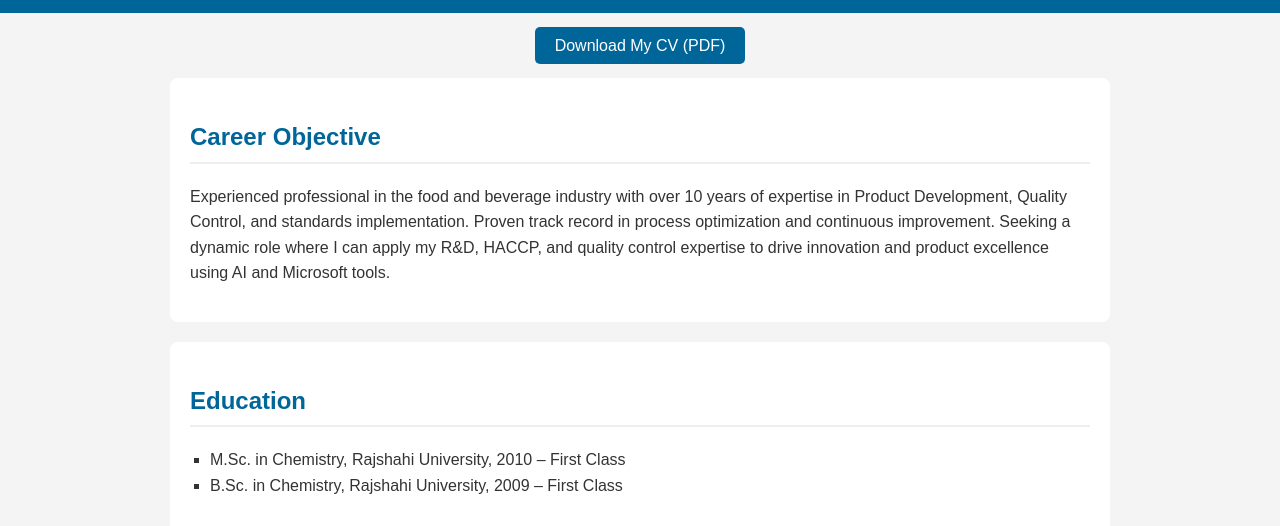
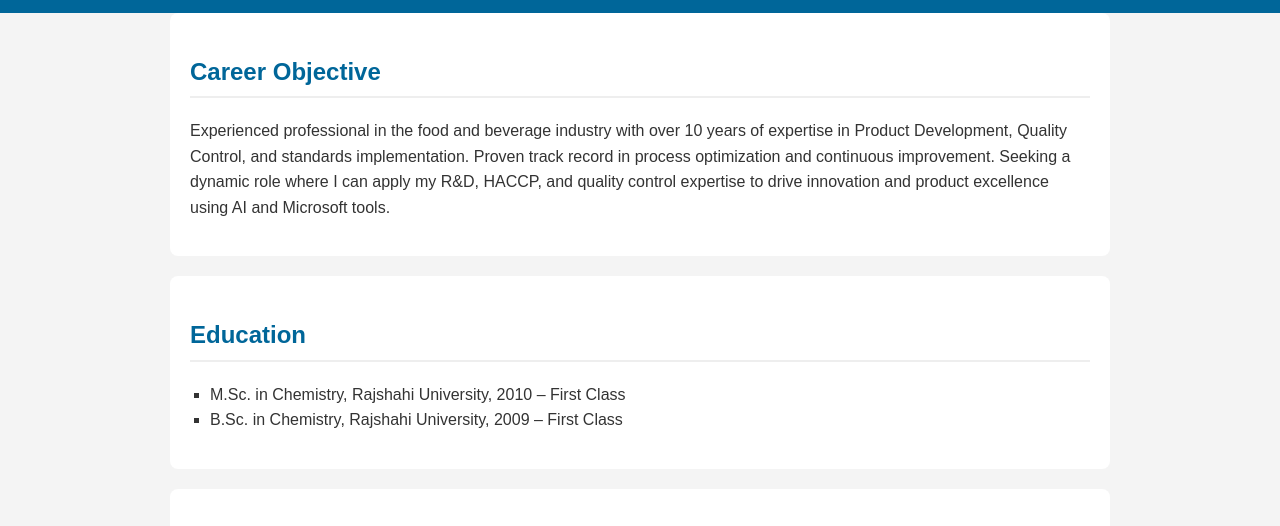
Before and after one commit to rokibkhan22/portfolio-website, a plain HTML site: page index.html in a window 1280 px wide. Shown: the part 238-764 px from the top of the page. Drawn offline with Linux system fonts and the light colour scheme.

Commit message:
Update index.html

```diff
--- a/index.html
+++ b/index.html
@@ -75,10 +75,6 @@
       <p>📍 Madhukhali, Faridpur, Dhaka</p>
     </div>
   </header>
-
-  <div class="download-link">
-    <a href="CV of Rokibul Islam Khan.pdf" download>Download My CV (PDF)</a>
-  </div>
 
   <section>
     <h2>Career Objective</h2>
```
